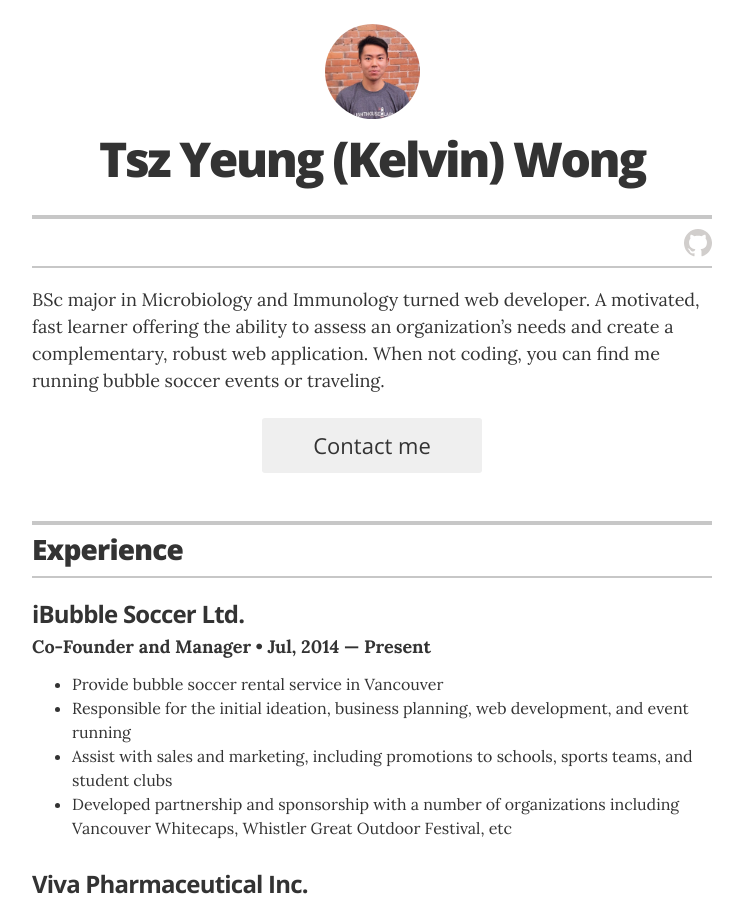
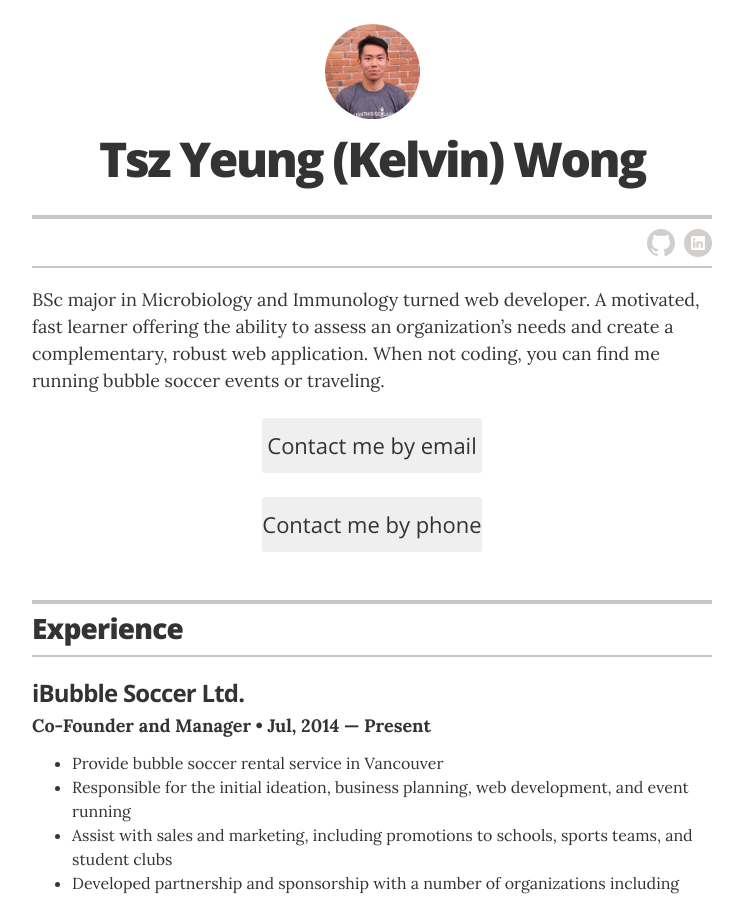
Before and after one commit to kelvin8wong/kelvin8wong.github.io, a Jekyll site: the page built from index.html, in a window 1280 px wide and 900 px high. Shown: the whole window, without its empty margins (268-1011 px from the left). Built offline with Jekyll 4.4.1, drawn with Linux system fonts in a browser that asks for light colours; part of the change alters nothing that is shown.

Commit message:
updated 11/12

```diff
--- a/_config.yml
+++ b/_config.yml
@@ -1,6 +1,6 @@
 # Site settings
-title: "Jekyll Resume Template"
-description: "A resume template for Jekyll and GitHub Pages sites."
+title: "Kelvin Wong's resume"
+description: ""
 
 # Build settings
 markdown: kramdown
@@ -38,7 +38,7 @@ resume_social_links:
   # resume_twitter_url:           "http://twitter.com/jglovier"
   # resume_dribbble_url:          "https://dribbble.com/jag"
   # resume_facebook_url:          "insert Facebook URL here"
-  # resume_linkedin_url:          "https://www.linkedin.com/in/joelglovier"
+  resume_linkedin_url:          "https://www.linkedin.com/in/kelvintywong"
   # resume_instagram_url:         "insert your Instagram URL here"
   # resume_website_url:           "http://joelglovier.com"
 
--- a/_layouts/resume.html
+++ b/_layouts/resume.html
@@ -31,7 +31,8 @@
         </div>
 
         {% if site.resume_looking_for_work == 'yes' %}
-        <a href="mailto:{{ site.resume_contact_email }}" class="contact-button" itemprop="email">Contact me</a>
+        <a href="mailto:{{ site.resume_contact_email }}" class="contact-button" itemprop="email">Contact me by email</a>
+        <a href="tel:+1-778-855-3328" class="contact-button" itemprop="phone">Contact me by phone</a>
         {% elsif site.resume_looking_for_work == 'no' %}
         <a class="contact-button not-looking">I'm not looking for work right now.</a>
         {% else %}
```
